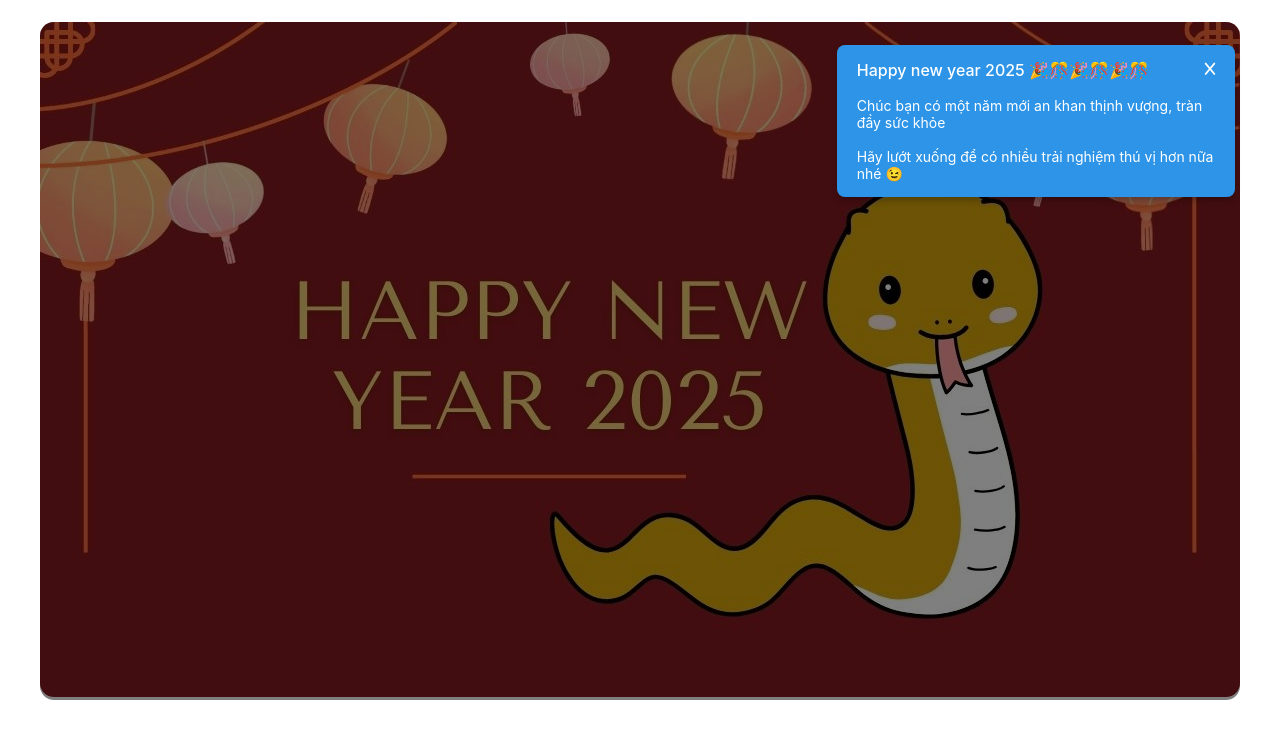
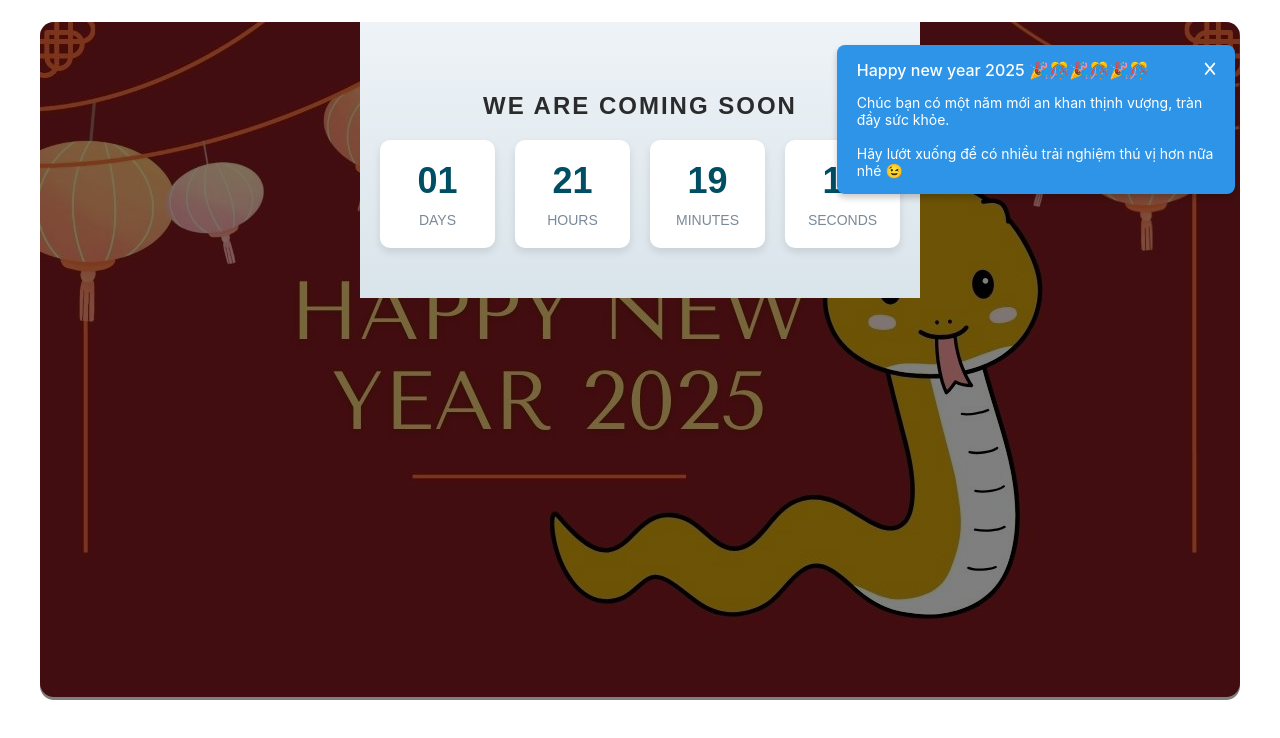
Before and after one commit to DuyPhuonggg/Langding-page, an Angular app: page / in a window 1280 px wide. Shown: the top 738 px of the page. Built offline with nearby package versions, Linux system fonts and the light colour scheme.

Commit message:
third commit

```diff
--- a/src/app/app.component.css
+++ b/src/app/app.component.css
@@ -5,3 +5,47 @@
   --tw-bg-opacity: 1;
   background-color: var(--ld-background-color-2)
 }
+
+ .countdown-container {
+   text-align: center;
+   font-family: 'Arial', sans-serif;
+   color: #333;
+   background: linear-gradient(to bottom, #eef3f7, #d9e4ea);
+   padding: 50px 20px;
+ }
+
+ h2 {
+   font-size: 24px;
+   margin-bottom: 20px;
+   color: #2b2b2b;
+   text-transform: uppercase;
+   letter-spacing: 2px;
+ }
+
+ .countdown-boxes {
+   display: flex;
+   justify-content: center;
+   gap: 20px;
+ }
+
+ .countdown-box {
+   background: #ffffff;
+   box-shadow: 0 4px 8px rgba(0, 0, 0, 0.1);
+   border-radius: 10px;
+   padding: 20px 15px;
+   text-align: center;
+   width: 100px;
+ }
+
+ .count-value {
+   font-size: 36px;
+   font-weight: bold;
+   color: #004e64;
+ }
+
+ .count-label {
+   font-size: 14px;
+   color: #7a8a99;
+   margin-top: 10px;
+   text-transform: uppercase;
+ }
--- a/src/app/app.component.html
+++ b/src/app/app.component.html
@@ -4,6 +4,11 @@
     <div class="m-auto relative">
       <img ngSrc="./assets/background-1.jpg" alt="" height="675" width="1200" class="bd-radius-1 z-1"/>
       <div class="overlay-1 bd-radius-1 z-3 absolute"></div>
+      <div class="absolute z-4 t-0 b-0 l-0 r-0 m-auto" >
+          <ng-container [ngTemplateOutlet]="countDown">
+
+          </ng-container>
+      </div>
     </div>
 
 
@@ -15,9 +20,43 @@
   </div>
 
   <app-toast
+      [title]="'Happy new year 2025 ️️🎉️🎊️🎉️🎊️🎉️🎊'"
       [position]="'Top-right'"
       [tone]="'Info'"
       [(active)]="activeToast"
       (onDismiss)="onDismissToast($event)"
-  ></app-toast>
+  >
+    <div >Chúc bạn có một năm mới an khan thịnh vượng, tràn đầy sức khỏe.</div>
+    <br/>
+    <div>Hãy lướt xuống để có nhiều trải nghiệm thú vị hơn nữa nhé 😉</div>
+  </app-toast>
 </div>
+
+
+<ng-template #countDown>
+    <div class="w-25 m-auto text-white">
+      <div class="countdown-container">
+        <h2>We Are Coming Soon</h2>
+        <div class="countdown-boxes">
+          <div class="countdown-box">
+            <div class="count-value">{{ timeDisplay.days }}</div>
+            <div class="count-label">Days</div>
+          </div>
+          <div class="countdown-box">
+            <div class="count-value">{{ timeDisplay.hours }}</div>
+            <div class="count-label">Hours</div>
+          </div>
+          <div class="countdown-box">
+            <div class="count-value">{{ timeDisplay.minutes }}</div>
+            <div class="count-label">Minutes</div>
+          </div>
+          <div class="countdown-box">
+            <div class="count-value">{{ timeDisplay.seconds }}</div>
+            <div class="count-label">Seconds</div>
+          </div>
+        </div>
+      </div>
+
+
+    </div>
+</ng-template>
--- a/src/app/app.component.ts
+++ b/src/app/app.component.ts
@@ -1,25 +1,56 @@
-import { Component, AfterViewInit, ViewChild, ElementRef } from '@angular/core';
+import { AfterViewInit, Component, ElementRef, OnDestroy, OnInit, ViewChild } from '@angular/core';
+import { TimeHelper } from '@/app/helpers/timer.helper';
 
 @Component({
   selector: 'app-root',
   templateUrl: './app.component.html',
-    styleUrls: ['./app.component.css']
+  styleUrls: ['./app.component.css'],
 })
-export class AppComponent implements AfterViewInit {
-    activeToast : boolean = false;
+export class AppComponent implements AfterViewInit, OnInit, OnDestroy {
+  activeToast: boolean = false;
+  remainTime: number = 0;
+  intervalId: any;
+
+  timeDisplay = {
+    weeks: '00',
+    days: '00',
+    hours: '00',
+    minutes: '00',
+    seconds: '00',
+  };
   @ViewChild('audioPlayer') audioPlayerRef: ElementRef | any;
 
-    constructor() {
+  constructor(
+    private timeHelper: TimeHelper,
+  ) {
     this.activeToast = true;
   }
 
+  ngOnInit() {
+    const today = new Date().getTime();
+    const lunarHoliday = new Date('2025-01-29').getTime();
+
+    this.remainTime = lunarHoliday - today;
+
+    this.intervalId = setInterval(() => {
+      if (this.remainTime > 0) {
+        this.remainTime -= 1000;
+        this.updateCountdownDisplay();
+      } else {
+        clearInterval(this.intervalId); // Stop the interval when time reaches 0
+        console.log('Countdown complete!');
+      }
+    }, 1000);
+
+    this.updateCountdownDisplay();
+  }
 
   ngAfterViewInit() {
     const audioPlayer = this.audioPlayerRef?.nativeElement;
-
     document.body.addEventListener('mousemove', () => {
       if (audioPlayer && audioPlayer.paused) {
-                audioPlayer.play().then(() => {}).catch((err: any) => {
+        audioPlayer.play().then(() => {
+        }).catch((err: any) => {
           console.log('Error playing audio:', err);
         });
       }
@@ -27,7 +58,24 @@ export class AppComponent implements AfterViewInit {
   }
 
   onDismissToast(toast: boolean) {
-    console.log('Parent received onDismiss:', toast);
     this.activeToast = toast;
   }
+
+  updateCountdownDisplay() {
+    const { weeks, days, hours, minutes, seconds } = this.timeHelper.countDown(this.remainTime);
+
+    this.timeDisplay = {
+      weeks: weeks.toString(),
+      days: days.toString(),
+      hours: hours.toString(),
+      minutes: minutes.toString(),
+      seconds: seconds.toString(),
+    };
   }
+
+  ngOnDestroy() {
+    if (this.intervalId) {
+      clearInterval(this.intervalId); // Cleanup interval
+    }
+  }
+}
--- a/src/app/app.module.ts
+++ b/src/app/app.module.ts
@@ -4,6 +4,7 @@ import { BrowserModule } from '@angular/platform-browser';
 import { AppComponent } from './app.component';
 import { NgOptimizedImage } from '@angular/common';
 import { SharedModule } from './shared/shared.module';
+import { TimeHelper } from '@/app/helpers/timer.helper';
 
 @NgModule({
   declarations: [
@@ -14,7 +15,7 @@ import { SharedModule } from './shared/shared.module';
     NgOptimizedImage,
     SharedModule
   ],
-  providers: [],
+  providers: [TimeHelper],
   bootstrap: [AppComponent]
 })
 export class AppModule { }
--- /dev/null
+++ b/src/app/helpers/timer.helper.ts
@@ -0,0 +1,20 @@
+
+export class TimeHelper {
+
+  countDown(remainTime: number) {
+    const weeks = Math.floor(remainTime / (1000 * 60 * 60 * 24 * 7));
+    const days = Math.floor((remainTime % (1000 * 60 * 60 * 24 * 7)) / (1000 * 60 * 60 * 24));
+    const hours = Math.floor((remainTime % (1000 * 60 * 60 * 24)) / (1000 * 60 * 60));
+    const minutes = Math.floor((remainTime % (1000 * 60 * 60)) / (1000 * 60));
+    const seconds = Math.floor((remainTime % (1000 * 60)) / 1000);
+
+    return {
+      weeks: weeks < 10 ? '0' + weeks : weeks,
+      days: days < 10 ? '0' + days : days,
+      hours: hours < 10 ? '0' + hours : hours,
+      minutes: minutes < 10 ? '0' + minutes : minutes,
+      seconds: seconds < 10 ? '0' + seconds : seconds,
+    };
+  }
+
+}
--- a/src/app/shared/common/toast/toast.component.css
+++ b/src/app/shared/common/toast/toast.component.css
@@ -9,6 +9,16 @@
 .dismiss-button:hover {
   color: var(--ld-background-color-2);
   opacity: 0.5;
+}
+
+.toast-title {
+  font-size: 16px;
+  font-weight: 500;
+  padding-bottom: 1rem;
+}
+
+.toast-group-btn {
+  padding-top: 1rem;
 }
 
 .bg-normal {
--- a/src/app/shared/common/toast/toast.component.html
+++ b/src/app/shared/common/toast/toast.component.html
@@ -20,11 +20,10 @@
       </div>
 
       <div>
-        <div style="font-size: 16px; font-weight: 500">{{title}}</div>
-        <br/>
-        <div >Chúc bạn có một năm mới an khan thịnh vượng, tràn đầy sức khỏe</div>
-        <br/>
-        <div>Hãy lướt xuống để có nhiều trải nghiệm thú vị hơn nữa nhé 😉</div>
+        <div *ngIf="title.length" class="toast-title">{{title}}</div>
+        <div>
+          <ng-content></ng-content>
+        </div>
       </div>
     </div>
   </div>
--- a/src/app/shared/common/toast/toast.component.ts
+++ b/src/app/shared/common/toast/toast.component.ts
@@ -1,5 +1,5 @@
 import { Component, EventEmitter, Input, Output } from '@angular/core';
-import { PositionToast, ToneToast } from '../../../types/shared/common/toast/toast.type';
+import { PositionToast, ToneToast } from '@/app/types/shared/common/toast/toast.type';
 
 @Component({
   selector: 'app-toast',
@@ -10,8 +10,15 @@ export class ToastComponent {
   private _position: PositionToast = 'Bottom-center';
   private _tone: ToneToast = 'Normal';
   private _active: boolean = false;
+  private _title: string = '';
 
-  title = 'Happy new year 2025 ️️🎉️🎊️🎉️🎊️🎉️🎊';
+  @Input()
+  get title(): string {
+     return this._title;
+  }
+  set title(value: string) {
+      this._title = value;
+  }
 
   @Input()
   get position(): PositionToast {
@@ -31,11 +38,11 @@ export class ToastComponent {
 
   @Input()
   get active(): boolean {
-    return this._active;
+      return this._active;
   }
   set active(value: boolean) {
-    this._active = value;
-    this.activeChange.emit(value);
+      this._active = value;
+      this.activeChange.emit(value);
   }
 
   @Output() onDismiss: EventEmitter<boolean> = new EventEmitter<boolean>();
@@ -45,5 +52,4 @@ export class ToastComponent {
     this.onDismiss.emit(!this.active);
     this.activeChange.emit(!this.active);
   }
-
 }
--- a/src/styles.css
+++ b/src/styles.css
@@ -48,6 +48,10 @@ body {
   z-index: 3;
 }
 
+.z-4 {
+  z-index: 4;
+}
+
 .z-9999 {
   z-index: 9999;
 }
@@ -66,6 +70,10 @@ body {
 
 .w-16 {
   width: 25.6rem;
+}
+
+.w-25 {
+  width: 40rem;
 }
 
 .h-fill {
@@ -148,6 +156,13 @@ body {
   right: 3.2rem
 }
 
+.l-0 {
+  left: 0;
+}
+
+.b-0 {
+  bottom: 0
+}
 .text-white {
   color: #fde9e5;
 }
--- a/tsconfig.json
+++ b/tsconfig.json
@@ -3,6 +3,11 @@
   "compileOnSave": false,
   "compilerOptions": {
     "baseUrl": "./",
+    "paths": {
+      "@/*": ["./src/*"]
+    },
+    "noUnusedLocals": true,
+    "noUnusedParameters": true,
     "outDir": "./dist/out-tsc",
     "forceConsistentCasingInFileNames": true,
     "strict": true,
```
Lines whose indentation alone changed are shown as unchanged.
